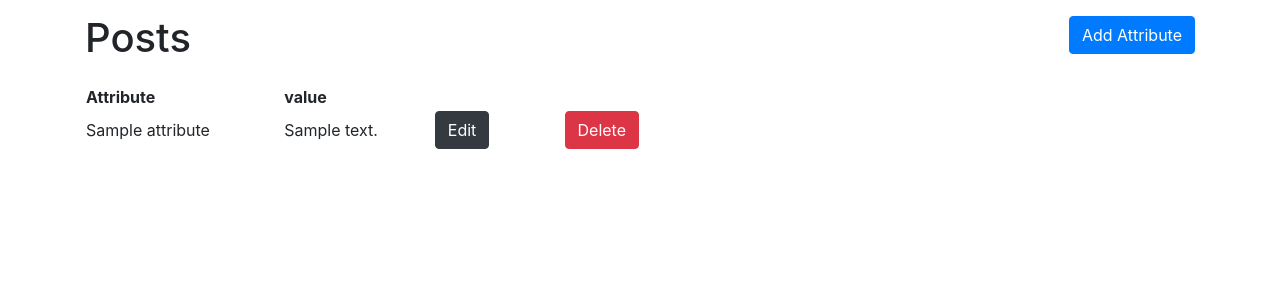
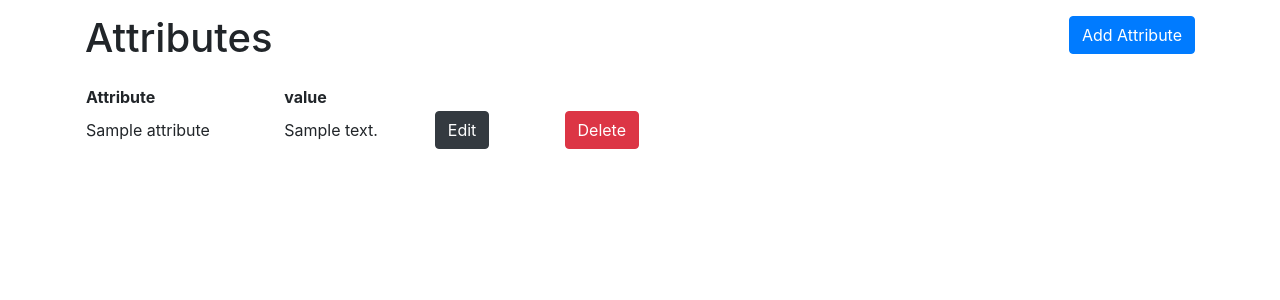
Before and after one commit to robertsneimanis/task-mg, a PHP site: page /magebit/posts in a window 1280 px wide. Shown: the part 56-356 px from the top of the page. Run offline with PHP 8.4, Linux system fonts and the light colour scheme; the visitor is signed in with stand-in values (Sample User, id 1); tables that the repository leaves empty or names only in its code hold one stand-in row (values such as "Sample post"); some libraries are stand-ins or nearby versions.

Commit message:
changed title

```diff
--- a/app/views/posts/index.php
+++ b/app/views/posts/index.php
@@ -2,7 +2,7 @@
 <?php flash('post_message'); ?>
 <div class="row mb-3">
   <div class="col-md-6">
-    <h1>Posts</h1>
+    <h1>Attributes</h1>
   </div>
   <div class="col-md-6">
     <a href="<?= URLROOT; ?>/posts/add" class="btn btn-primary pull-right">Add Attribute</a>
```
